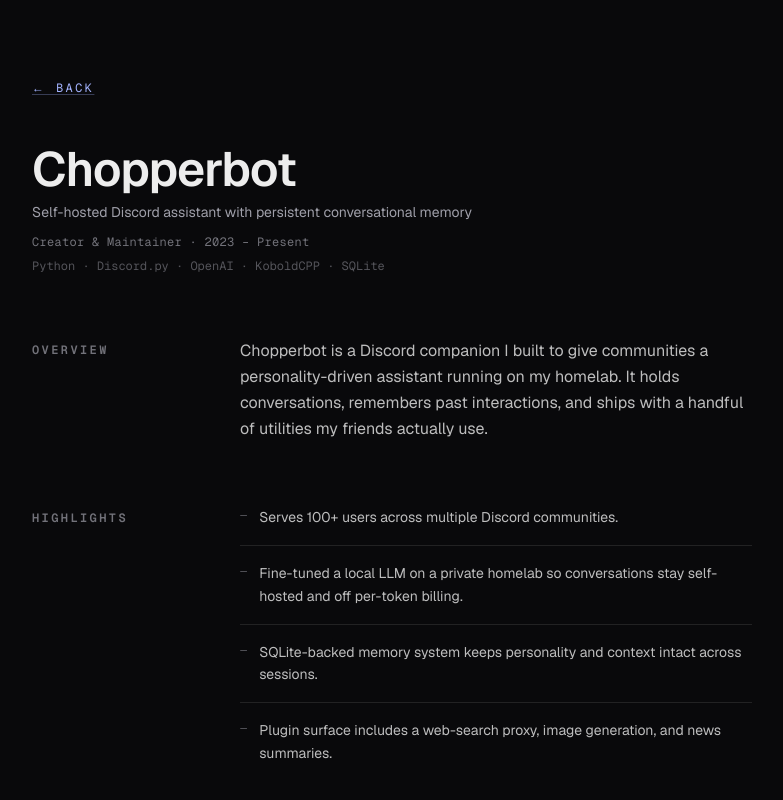
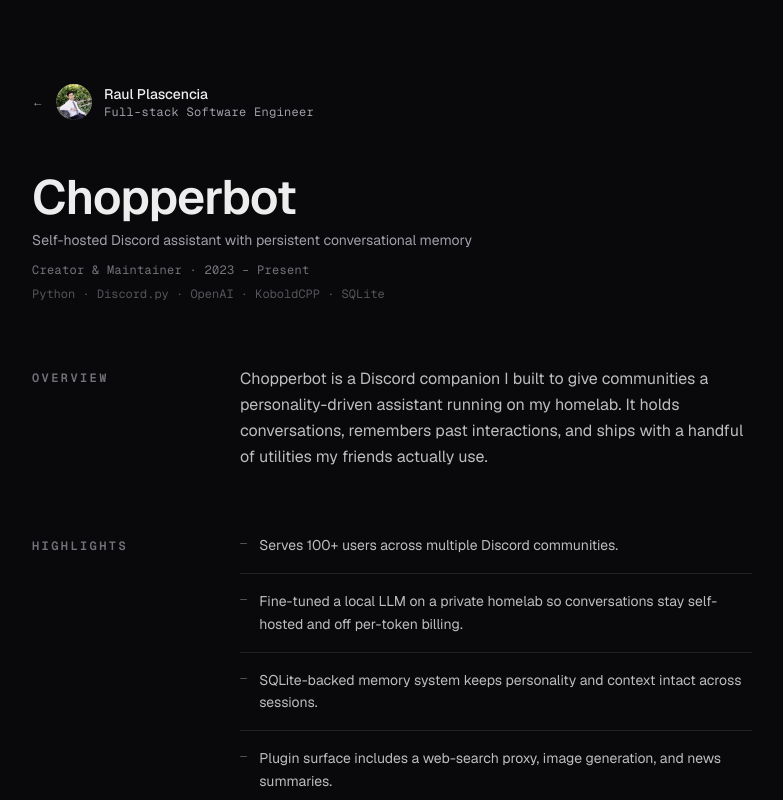
Before and after one commit to rplasc/portfolioV2, a Next.js app: page /work/chopperbot in a window 1280 px wide. Shown: the top 800 px of the page, without its empty margins (248-1031 px from the left). Built offline with nearby package versions, Linux system fonts and the light colour scheme.

Commit message:
Replaced bare back button with compact identity strip

```diff
--- a/src/app/work/[slug]/page.tsx
+++ b/src/app/work/[slug]/page.tsx
@@ -1,5 +1,6 @@
 import Link from "next/link";
 import { notFound } from "next/navigation";
+import { Avatar, AvatarFallback, AvatarImage } from "@/components/ui/avatar";
 import { caseStudies } from "@/data/case-studies";
 import { actionLinkClass } from "@/lib/link-styles";
 
@@ -41,11 +42,30 @@
   return (
     <div className="flex flex-1 flex-col">
       <main className="mx-auto flex w-full max-w-3xl flex-1 flex-col px-6 py-20">
+        {/* Identity strip — this page can arrive via a shared link with no
+            other context, so credibility and a way back live here, together */}
         <Link
           href="/"
-          className="focus-visible:ring-ring focus-visible:ring-offset-background text-link decoration-link/30 hover:decoration-link -mx-1 w-fit rounded-sm px-1 font-mono text-xs tracking-[0.2em] uppercase underline underline-offset-2 transition-colors duration-200 ease-out focus-visible:ring-2 focus-visible:ring-offset-2 focus-visible:outline-none"
+          className="focus-visible:ring-ring focus-visible:ring-offset-background group -mx-1 flex w-fit items-center gap-3 rounded-sm px-1 py-1 focus-visible:ring-2 focus-visible:ring-offset-2 focus-visible:outline-none"
         >
-          ← Back
+          <span
+            aria-hidden="true"
+            className="text-muted-foreground group-hover:text-link font-mono text-xs transition-colors duration-200 ease-out"
+          >
+            ←
+          </span>
+          <Avatar className="size-9 shrink-0">
+            <AvatarImage src="/raulplascencia.jpg" alt="" />
+            <AvatarFallback className="text-xs">RP</AvatarFallback>
+          </Avatar>
+          <span className="flex flex-col leading-tight">
+            <span className="text-foreground/95 group-hover:text-link text-sm font-medium transition-colors duration-200 ease-out">
+              Raul Plascencia
+            </span>
+            <span className="text-muted-foreground font-mono text-xs tracking-wide">
+              Full-stack Software Engineer
+            </span>
+          </span>
         </Link>
 
         {/* Title block — identity first */}
```
